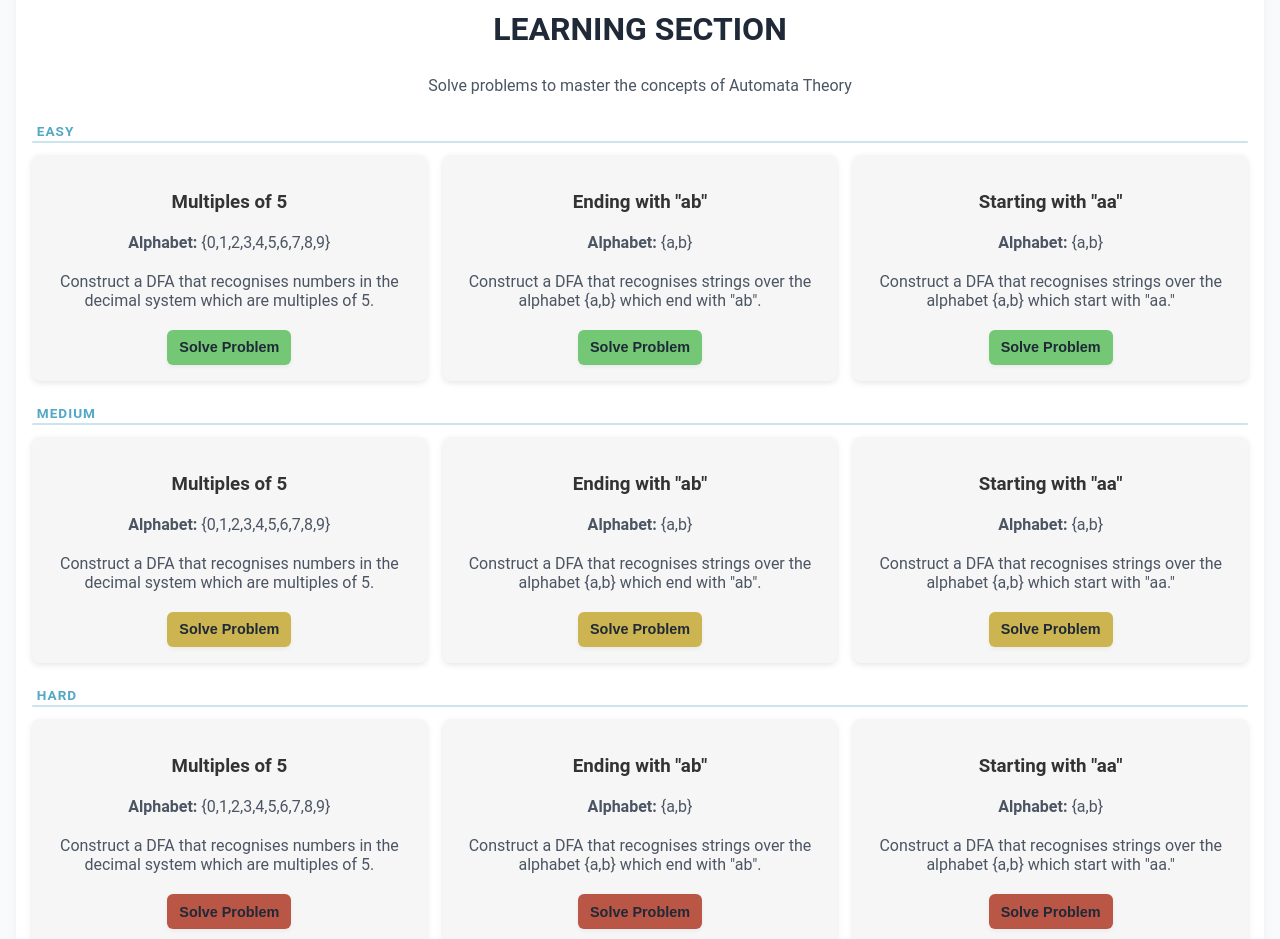
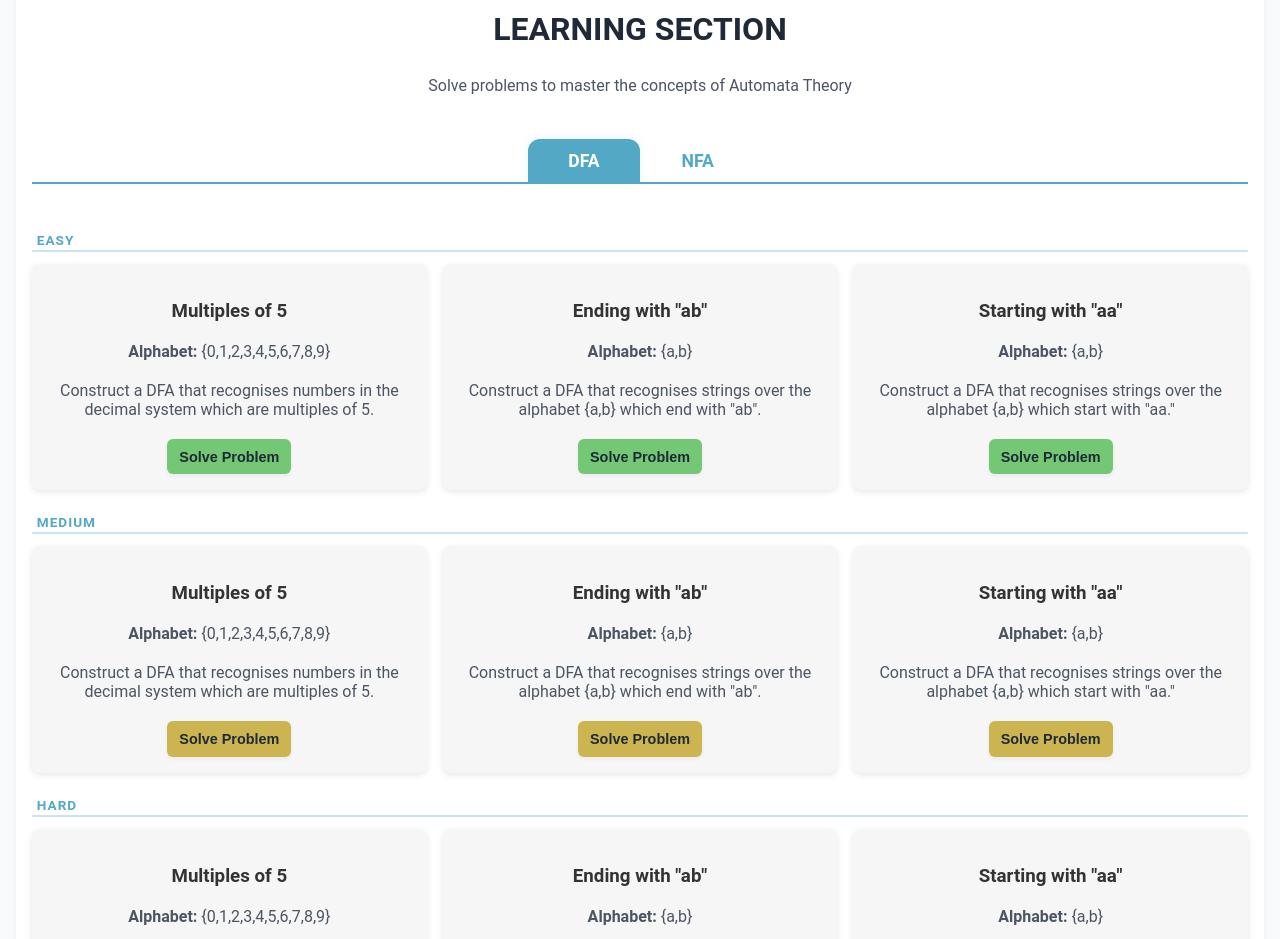
Before and after one commit to egeorgosoulis/finite-automata-web, a website: page index.html in a window 1280 px wide. Shown: the part 900-1839 px from the top of the page. Drawn offline with Linux system fonts and the light colour scheme.

Commit message:
feat: center learning section options

```diff
--- a/index.html
+++ b/index.html
@@ -184,6 +184,12 @@
     <div class="learn-menu">
         <h1>LEARNING SECTION</h1>
         <p>Solve problems to master the concepts of Automata Theory</p>
+        <div class="tab-group-learning">
+            <input type="radio" id="dfa-learning" name="automaton-learning" value="DFA" checked>
+            <label class="tab-learning" for="dfa-learning">DFA</label>
+            <input type="radio" id="nfa-learning" name="automaton-learning" value="NFA">
+            <label class="tab-learning" for="nfa-learning">NFA</label>
+        </div>
         <h2>Easy</h2>
         <div class="problem-row">
             <div class="problem">
--- a/style.css
+++ b/style.css
@@ -259,6 +259,46 @@ button {
     transition: all 0.2s ease-in-out;
 }
 
+/* epiloges gia DFA/NFA apo learning section */
+.tab-group-learning {
+    display: flex;
+    justify-content: center;
+    align-items: center;
+    gap: 0;
+    margin: 2rem 0 1.5rem 0;
+    border-bottom: 2px solid var(--accent-color);
+    width: 100%;
+}
+
+.tab-group-learning input[type="radio"] {
+    display: none;
+}
+
+.tab-learning {
+    padding: 0.8rem 2.5rem;
+    background: none;
+    color: var(--accent-color);
+    font-weight: 700;
+    font-size: 1.1rem;
+    border: none;
+    border-radius: 12px 12px 0 0;
+    cursor: pointer;
+    transition: background 0.2s, color 0.2s;
+    margin-bottom: -2px;
+    position: relative;
+}
+
+.tab-group-learning input[type="radio"]:checked+.tab-learning {
+    background: var(--accent-color);
+    color: #fff;
+    box-shadow: 0 -2px 8px rgba(82, 168, 197, 0.10);
+    z-index: 2;
+}
+
+.tab-learning:not(:first-child) {
+    margin-left: 2px;
+}
+
 /* sto dark theme to text twn button exoun skia */
 body.dark-mode button {
     text-shadow: 1px 1px 2px rgba(0, 0, 0, 0.6);
```
